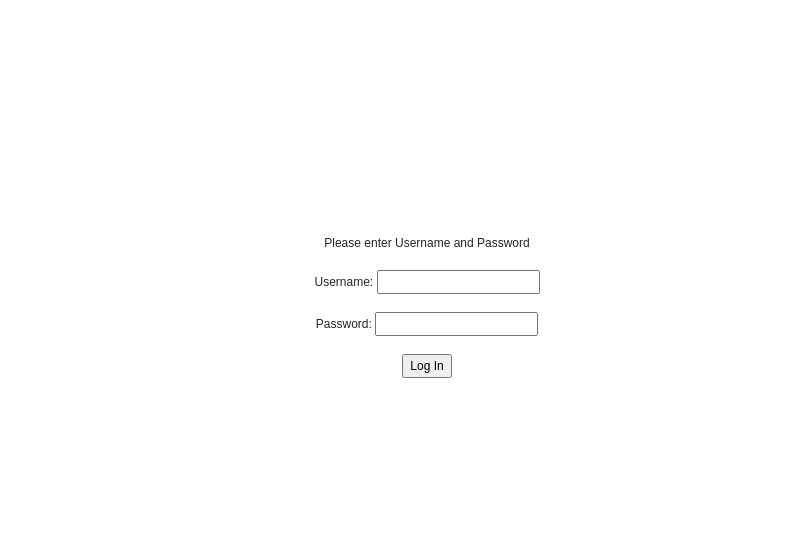
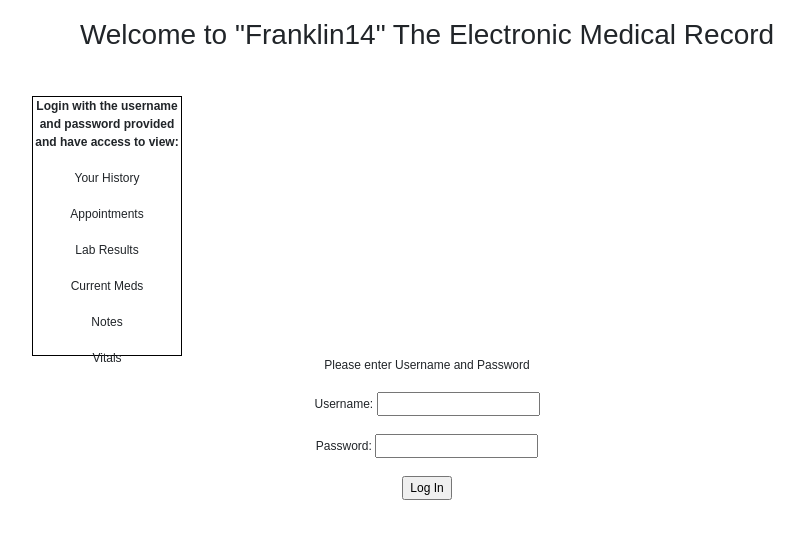
Before and after one commit to chrcoe/emr-patient, a Django app: page / in a window 1280 px wide. Shown: the top 539 px of the page, without its empty margins (213-1017 px from the left). Run offline with Django 3.2, Linux system fonts and the light colour scheme; some libraries are stand-ins or nearby versions.

Commit message:
Changed page title.

```diff
--- a/emrapp/templates/main/base-login.html
+++ b/emrapp/templates/main/base-login.html
@@ -18,7 +18,7 @@
 <!DOCTYPE html PUBLIC "-//W3C//DTD XHTML 1.0 Transitional//EN" "http://www.w3.org/TR/xhtml1/DTD/xhtml1-transitional.dtd">
 <html xmlns="http://www.w3.org/1999/xhtml" xml:lang="en" lang="en">
 <head>
-<title>Log in</title>
+<title>Patient Login</title>
 <meta http-equiv="Content-type" content="text/html; charset=utf-8" />
 <style>
 body{
@@ -28,8 +28,25 @@ body{
 </style>
 </head>
 <body>
-    <br /><br /><br /><br /><br /><br /><br /><br /><br /><br /><br /><br /><br />
     <div align="center">
+        <br />
+        <h3>Welcome to "Franklin14" The Electronic Medical Record</h3>
+        <br /><br />
+        <div style="width:150px;height:260px;margin-right: 50%;border:1px solid #000;">
+        <b>Login with the username and password provided and have access to view:</b>
+		<br /><br />
+        Your History
+        <br /><br />
+        Appointments
+        <br /><br />
+        Lab Results
+        <br /><br />
+        Current Meds
+        <br /><br />
+        Notes
+        <br /><br />
+        Vitals
+        </div>
 	    {{ state }}
 	    <form action="/login/" method="post">
             {% if next %}
```
